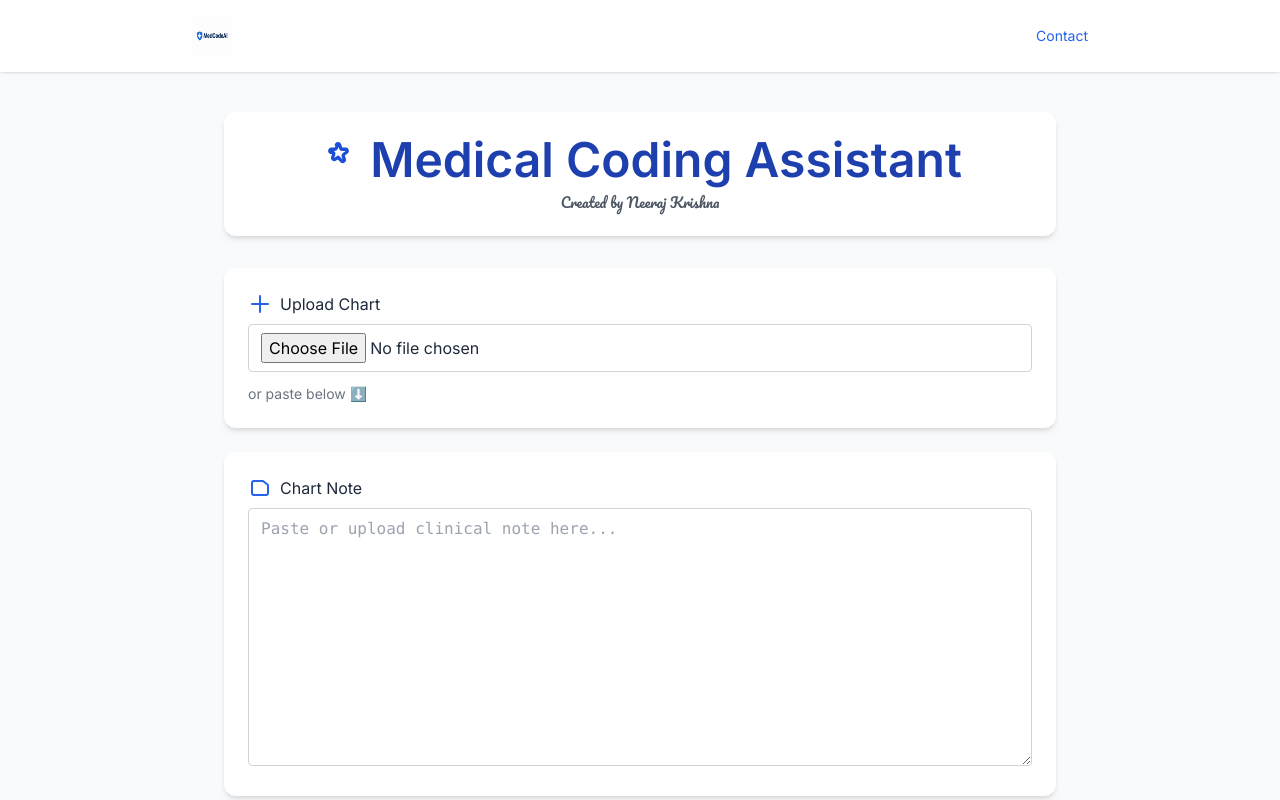
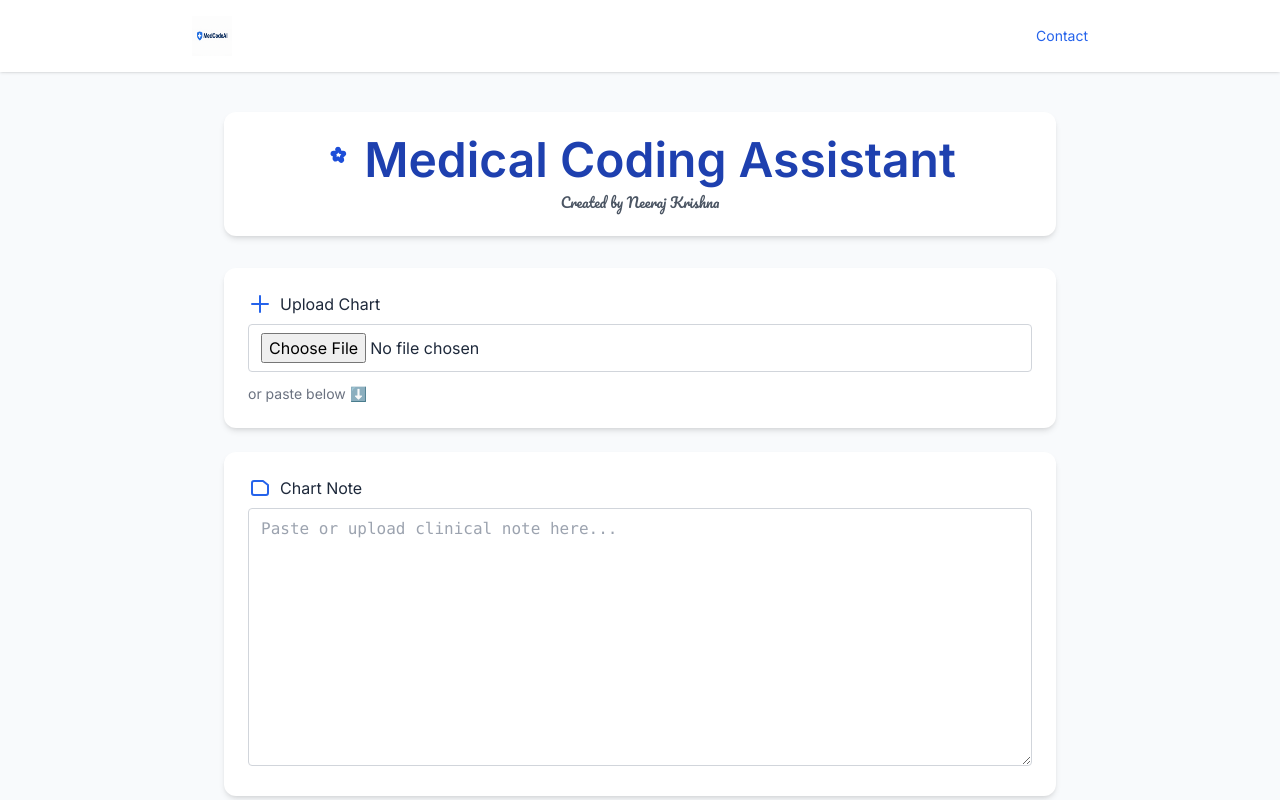
Before and after one commit to gneerajkrishna/agent-assist-app, a website: page public/index.html in a window 1280 px wide. Shown: the top 800 px of the page. Drawn offline with nearby package versions, Linux system fonts and the light colour scheme.

Commit message:
Update index.html

```diff
--- a/public/index.html
+++ b/public/index.html
@@ -34,8 +34,8 @@
     <!-- Header -->
     <header class="bg-white shadow-md rounded-xl mb-8 p-6 text-center">
       <h1 class="text-5xl font-bold text-blue-800 mb-2 flex justify-center items-center gap-3">
-        <svg xmlns="http://www.w3.org/2000/svg" class="w-10 h-10 text-blue-700" fill="none" viewBox="0 0 24 24" stroke="currentColor">
-          <path stroke-linecap="round" stroke-linejoin="round" stroke-width="2" d="M11.049 2.927c.3-.921 1.603-.921 1.902 0l.634 1.937a1 1 0 00.95.69h2.033c.969 0 1.371 1.24.588 1.81l-1.645 1.195a1 1 0 00-.364 1.118l.634 1.937c.3.921-.755 1.688-1.54 1.118L12 10.347l-1.645 1.195c-.784.57-1.838-.197-1.54-1.118l.634-1.937a1 1 0 00-.364-1.118L7.44 7.364c-.783-.57-.38-1.81.588-1.81h2.033a1 1 0 00.95-.69l.634-1.937z"/>
+        <svg xmlns="http://www.w3.org/2000/svg" class="w-7 h-7 text-blue-700" fill="none" viewBox="0 0 24 24" stroke="currentColor">
+          <path stroke-linecap="round" stroke-linejoin="round" stroke-width="3" d="M11.049 2.927c.3-.921 1.603-.921 1.902 0l.634 1.937a1 1 0 00.95.69h2.033c.969 0 1.371 1.24.588 1.81l-1.645 1.195a1 1 0 00-.364 1.118l.634 1.937c.3.921-.755 1.688-1.54 1.118L12 10.347l-1.645 1.195c-.784.57-1.838-.197-1.54-1.118l.634-1.937a1 1 0 00-.364-1.118L7.44 7.364c-.783-.57-.38-1.81.588-1.81h2.033a1 1 0 00.95-.69l.634-1.937z"/>
         </svg>
         <span>Medical Coding Assistant</span>
       </h1>
```
